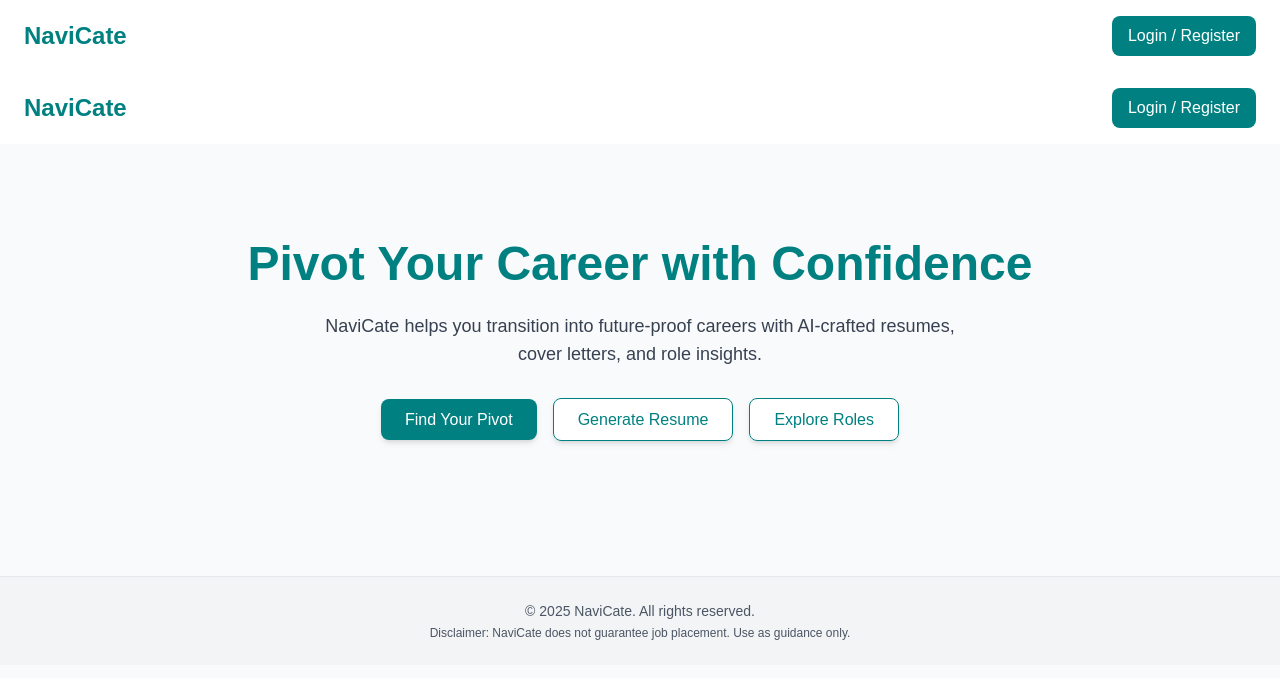
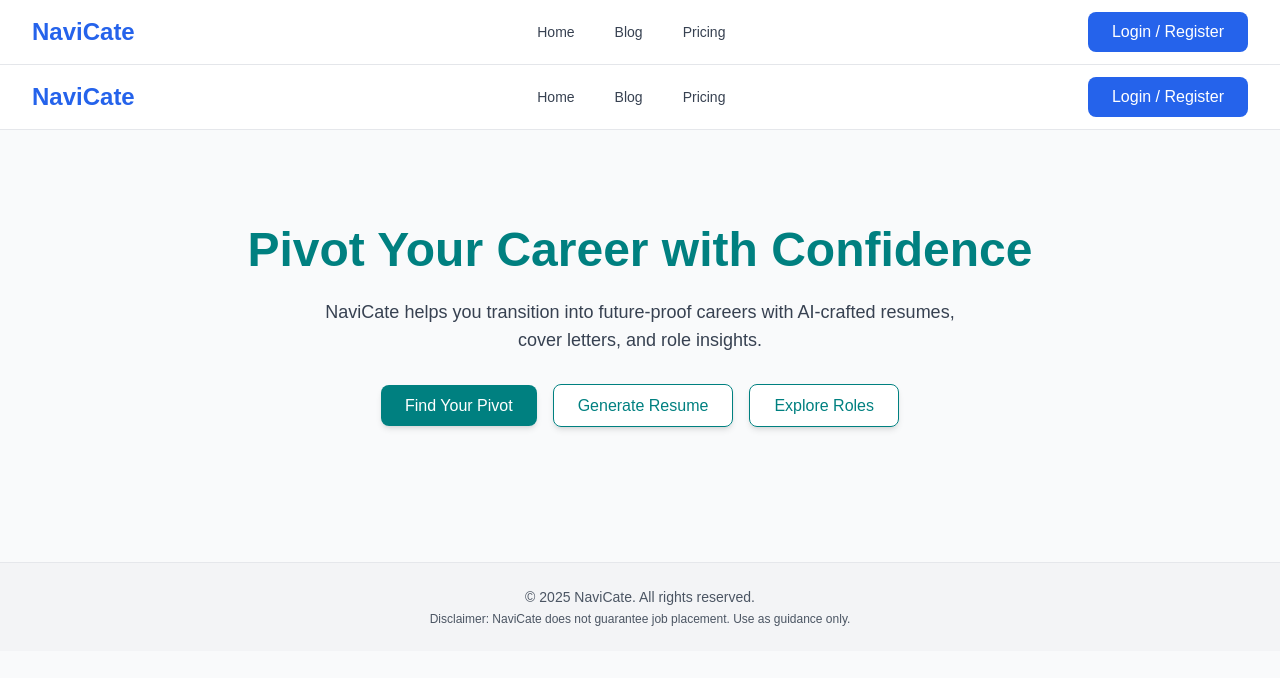
Before and after one commit to NyaguthiiMbona/NaviCate, a Next.js app: page / in a window 1280 px wide. Shown: the top 678 px of the page. Built offline with nearby package versions, Linux system fonts and the light colour scheme; no server answers.

Commit message:
Update Navbar.tsx

```diff
--- a/components/Navbar.tsx
+++ b/components/Navbar.tsx
@@ -1,3 +1,4 @@
+// Fixed components/Navbar.tsx - Removes duplicate login/register issue
 import { useState } from "react";
 import { useAuth } from "@/context/AuthContext";
 import { signOut } from "firebase/auth";
@@ -7,37 +8,132 @@
 export default function Navbar() {
   const { user, loading } = useAuth();
   const [isAuthModalOpen, setAuthModalOpen] = useState(false);
+  const [isMobileMenuOpen, setMobileMenuOpen] = useState(false);
 
   const handleLogout = async () => {
     await signOut(auth);
   };
 
   return (
-    <nav className="bg-white shadow-md px-6 py-4 flex justify-between items-center">
+    <nav className="bg-white shadow-lg border-b border-gray-200">
+      <div className="max-w-7xl mx-auto px-4 sm:px-6 lg:px-8">
+        <div className="flex justify-between items-center h-16">
           {/* Logo */}
-      <div className="text-2xl font-bold text-teal">NaviCate</div>
+          <div className="flex-shrink-0">
+            <a href="/" className="text-2xl font-bold text-blue-600 hover:text-blue-700">
+              NaviCate
+            </a>
+          </div>
 
-      {/* Right side */}
-      <div>
+          {/* Desktop Navigation */}
+          <div className="hidden md:block">
+            <div className="ml-10 flex items-baseline space-x-4">
+              <a href="/" className="text-gray-700 hover:text-blue-600 px-3 py-2 text-sm font-medium transition-colors">
+                Home
+              </a>
+              <a href="/blog" className="text-gray-700 hover:text-blue-600 px-3 py-2 text-sm font-medium transition-colors">
+                Blog
+              </a>
+              <a href="/pricing" className="text-gray-700 hover:text-blue-600 px-3 py-2 text-sm font-medium transition-colors">
+                Pricing
+              </a>
+            </div>
+          </div>
+
+          {/* Auth Section - Desktop */}
+          <div className="hidden md:block">
             {!loading && !user ? (
               <button
                 onClick={() => setAuthModalOpen(true)}
-            className="bg-teal text-white px-4 py-2 rounded-lg hover:bg-teal-dark transition"
+                className="bg-blue-600 text-white px-6 py-2 rounded-lg hover:bg-blue-700 transition-colors font-medium"
               >
                 Login / Register
               </button>
             ) : (
+              <div className="flex items-center space-x-4">
+                <span className="text-gray-700 text-sm">
+                  Welcome, {user?.email?.split('@')[0]}
+                </span>
                 <button
                   onClick={handleLogout}
-            className="bg-gray-200 text-gray-700 px-4 py-2 rounded-lg hover:bg-gray-300 transition"
+                  className="bg-gray-600 text-white px-4 py-2 rounded-lg hover:bg-gray-700 transition-colors text-sm"
                 >
                   Logout
                 </button>
+              </div>
             )}
           </div>
 
+          {/* Mobile menu button */}
+          <div className="md:hidden">
+            <button
+              onClick={() => setMobileMenuOpen(!isMobileMenuOpen)}
+              className="text-gray-700 hover:text-blue-600 p-2"
+            >
+              <svg className="h-6 w-6" fill="none" viewBox="0 0 24 24" stroke="currentColor">
+                {isMobileMenuOpen ? (
+                  <path strokeLinecap="round" strokeLinejoin="round" strokeWidth={2} d="M6 18L18 6M6 6l12 12" />
+                ) : (
+                  <path strokeLinecap="round" strokeLinejoin="round" strokeWidth={2} d="M4 6h16M4 12h16M4 18h16" />
+                )}
+              </svg>
+            </button>
+          </div>
+        </div>
+      </div>
+
+      {/* Mobile Navigation */}
+      {isMobileMenuOpen && (
+        <div className="md:hidden bg-white border-t border-gray-200">
+          <div className="px-2 pt-2 pb-3 space-y-1">
+            <a href="/" className="text-gray-700 hover:text-blue-600 block px-3 py-2 text-sm font-medium">
+              Home
+            </a>
+            <a href="/blog" className="text-gray-700 hover:text-blue-600 block px-3 py-2 text-sm font-medium">
+              Blog
+            </a>
+            <a href="/pricing" className="text-gray-700 hover:text-blue-600 block px-3 py-2 text-sm font-medium">
+              Pricing
+            </a>
+          </div>
+
+          {/* Mobile Auth Section */}
+          <div className="px-2 pb-3 border-t border-gray-200 pt-4">
+            {!loading && !user ? (
+              <button
+                onClick={() => {
+                  setAuthModalOpen(true);
+                  setMobileMenuOpen(false);
+                }}
+                className="w-full bg-blue-600 text-white px-4 py-2 rounded-lg hover:bg-blue-700 transition-colors font-medium"
+              >
+                Login / Register
+              </button>
+            ) : (
+              <div className="space-y-2">
+                <p className="text-gray-700 text-sm px-3">
+                  Welcome, {user?.email?.split('@')[0]}
+                </p>
+                <button
+                  onClick={() => {
+                    handleLogout();
+                    setMobileMenuOpen(false);
+                  }}
+                  className="w-full bg-gray-600 text-white px-4 py-2 rounded-lg hover:bg-gray-700 transition-colors text-sm"
+                >
+                  Logout
+                </button>
+              </div>
+            )}
+          </div>
+        </div>
+      )}
+
       {/* Auth Modal */}
-      <AuthModal isOpen={isAuthModalOpen} onClose={() => setAuthModalOpen(false)} />
+      <AuthModal
+        isOpen={isAuthModalOpen}
+        onClose={() => setAuthModalOpen(false)}
+      />
     </nav>
   );
 }
```
Lines whose indentation alone changed are shown as unchanged.
